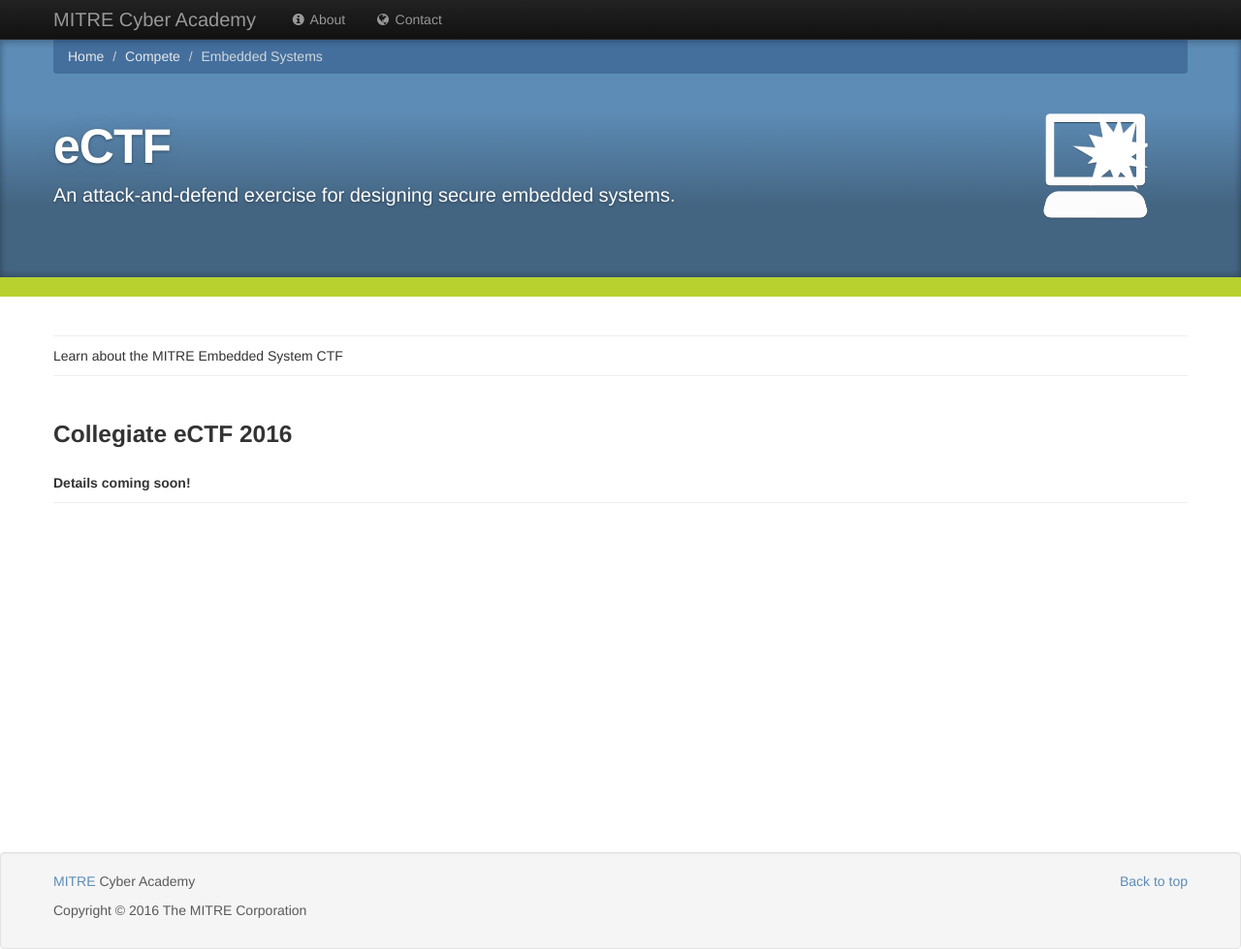
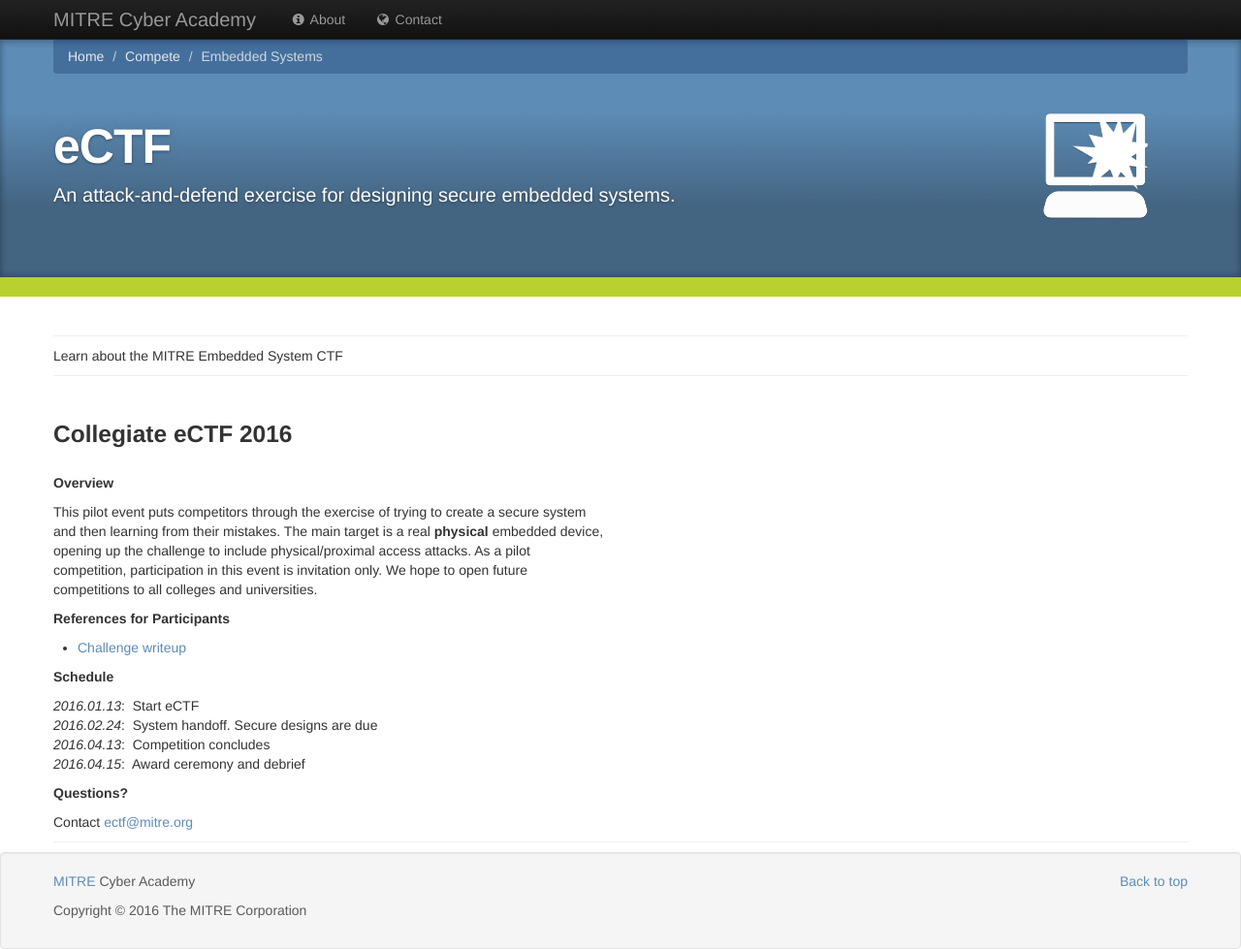
Before and after one commit to mitre-cyber-academy/mitre-cyber-academy.github.io, a Jekyll site: the page built from competitions/embedded/index.html, in a window 1280 px wide and 979 px high. Shown: the whole window at 97% size. Built offline with Jekyll 4.4.1, drawn with Linux system fonts in a browser that asks for light colours.

Commit message:
added eCTF details, including official rules and requirements doc

```diff
--- a/competitions/embedded/index.html
+++ b/competitions/embedded/index.html
@@ -27,7 +27,21 @@ title: MITRE Cyber Academy | Embedded
     <div class="maincontent row-fluid">
         <div class="row-fluid">
             <div class="span6">
-                <h5>Details coming soon!</h5>
+                <h5>Overview</h5>
+                <p>This pilot event puts competitors through the exercise of trying to create a secure system and then learning from their mistakes. The main target is a real <b>physical</b> embedded device, opening up the challenge to include physical/proximal access attacks. As a pilot competition, participation in this event is invitation only. We hope to open future competitions to all colleges and universities.
+		<h5>References for Participants</h5>
+		<p><ul><li><a href='ectf_challenge_v1.0.pdf'>Challenge writeup</a></li>
+		</ul>
+		</p>
+		<h5>Schedule</h5>
+		<p>
+		<i>2016.01.13</i>:&nbsp; Start eCTF<br>
+		<i>2016.02.24</i>:&nbsp; System handoff. Secure designs are due<br>
+		<i>2016.04.13</i>:&nbsp; Competition concludes<br>
+		<i>2016.04.15</i>:&nbsp; Award ceremony and debrief<br>
+		</p>
+		<h5>Questions?</h5>
+		<p>Contact <a href="mailto:ectf@mitre.org">ectf@mitre.org</a></p>
             </div>
         </div>
     </div>
```
Also changed, not shown: 1 other file.
